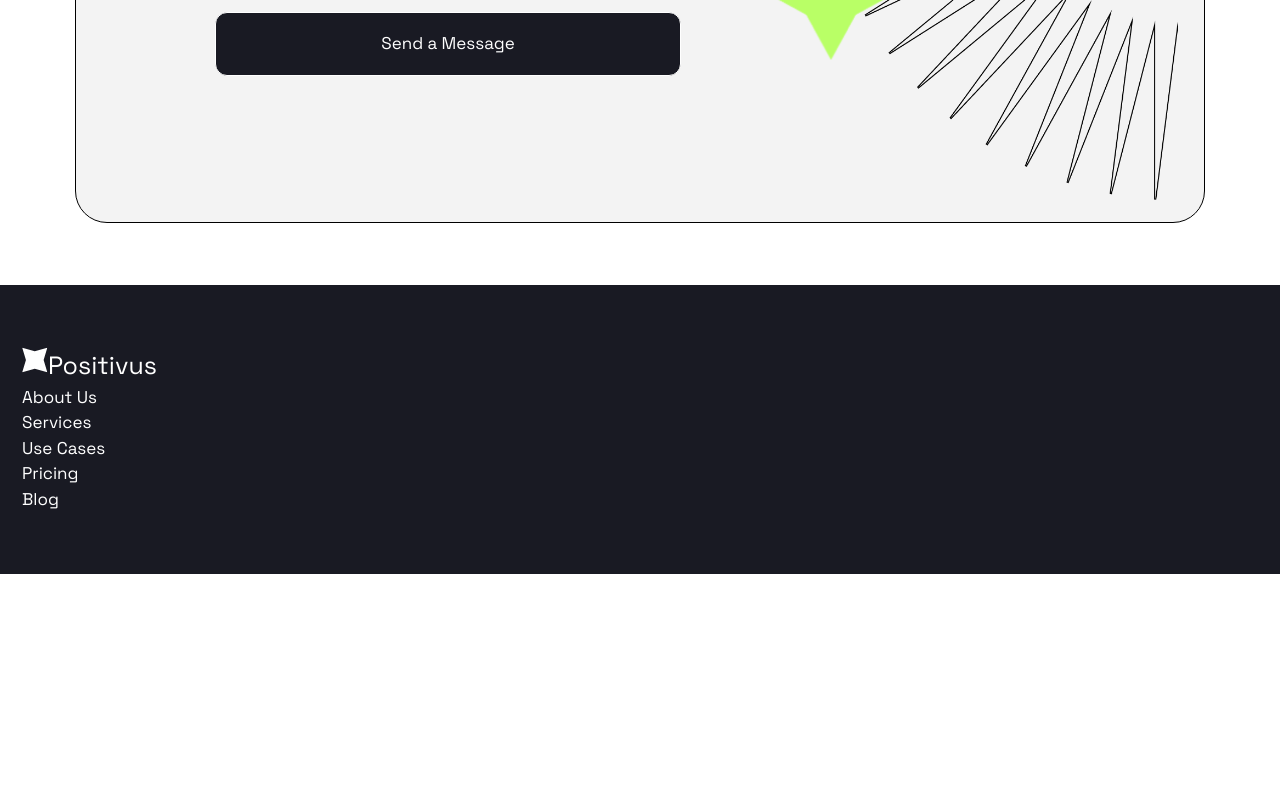
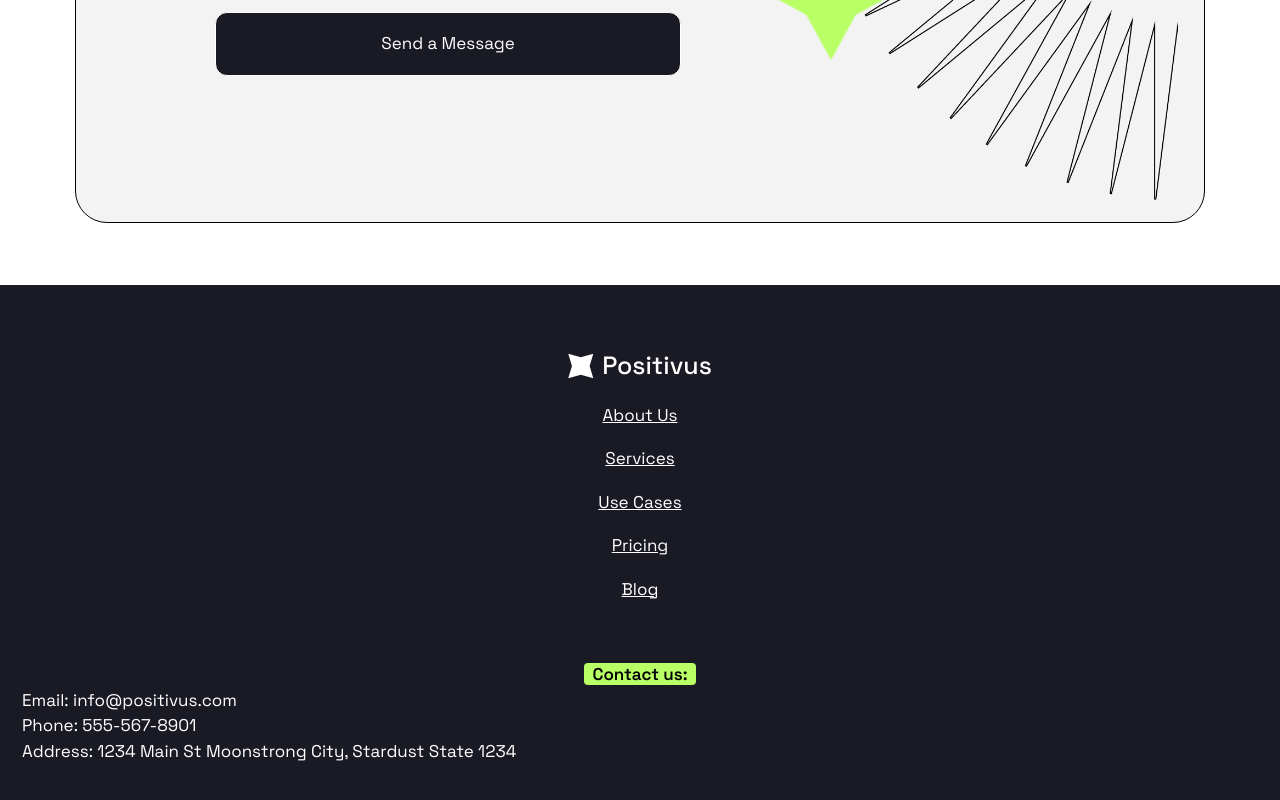
Before and after one commit to I-amHb/positivus-figma, a React (Vite) app: page / in a window 1280 px wide. Shown: the part 6665-7465 px from the top of the page. Before the commit the page ends 7239 px from the top, so only its background shows below. Built offline with nearby package versions, Linux system fonts and the light colour scheme.

Commit message:
centered all header elements within footer and commneced styling contact us text in contact section

```diff
--- a/src/components/Footer.jsx
+++ b/src/components/Footer.jsx
@@ -4,13 +4,14 @@ const Footer = () => {
   return (
     <footer className='mt-padding-md'>
       <div className='w-full py-padding-md px-padding-sm bg-secondary text-white'>
-        <div className='footer-header'>
-          <div className='w-full flex'>
+        <div className='footer-header '>
+          <div className='w-full flex justify-center items-center gap-2'>
             <div><svg width="26" height="26" viewBox="0 0 30 29" fill="none" xmlns="http://www.w3.org/2000/svg"><g clipPath="url(#clip0_3135_135)"><path d="M14.7573 4.45854L29.1886 0.28125L24.9778 14.5001L29.1886 28.6788L14.7573 24.5416L0.285156 28.6788L4.53687 14.5001L0.285156 0.28125L14.7573 4.45854Z" fill="white" /></g><defs><clipPath id="clip0_3135_135"><rect width="29.5167" height="29" fill="white" /></clipPath></defs></svg></div>
-            <h1 className='text-mid'>Positivus</h1>
+            <h1 className='text-mid font-medium '>Positivus</h1>
           </div>
 
-          <ul className='footer-navlinks [&>li]:cursor-pointer '>
+          <ul className='footer-navlinks [&>li]:cursor-pointer flex flex-col justify-center lg:underline
+          [&>li]:text-center [&>li]:mt-[18px] '>
             <li><a href="#">About Us</a></li>
             <li><a href="#">Services</a></li>
             <li><a href="#">Use Cases</a></li>
@@ -24,6 +25,13 @@ const Footer = () => {
             <li><img src="" alt="" /></li>
           </ul> */}
         </div>
+        <div className="contact mt-15">
+          <h1 className=' text-center'><span className='px-2 rounded text-black font-bold bg-primary text-center'>Contact us:</span></h1>
+          <p>Email: info@positivus.com</p>
+          <p>Phone: 555-567-8901</p>
+
+          <p>Address: 1234 Main St Moonstrong City, Stardust State 1234</p>
+        </div>
 
       </div>
     </footer>
```
